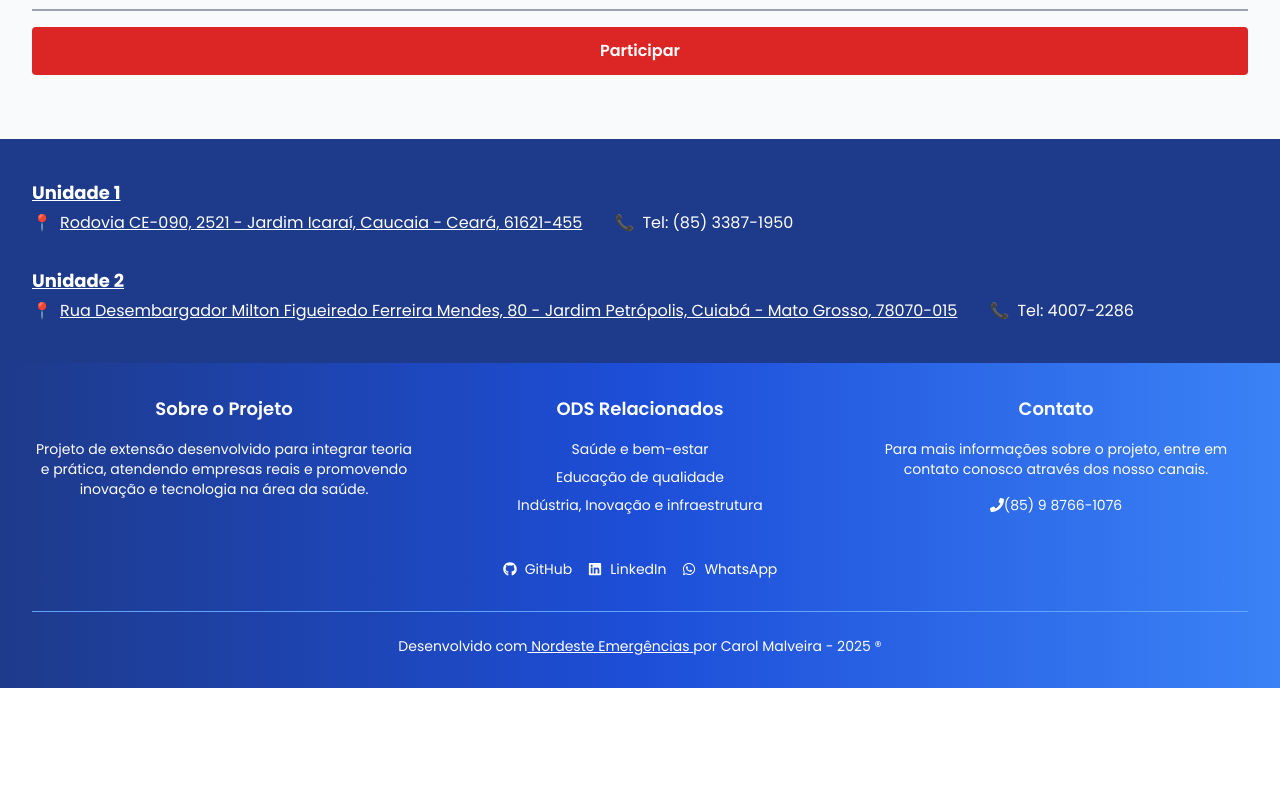
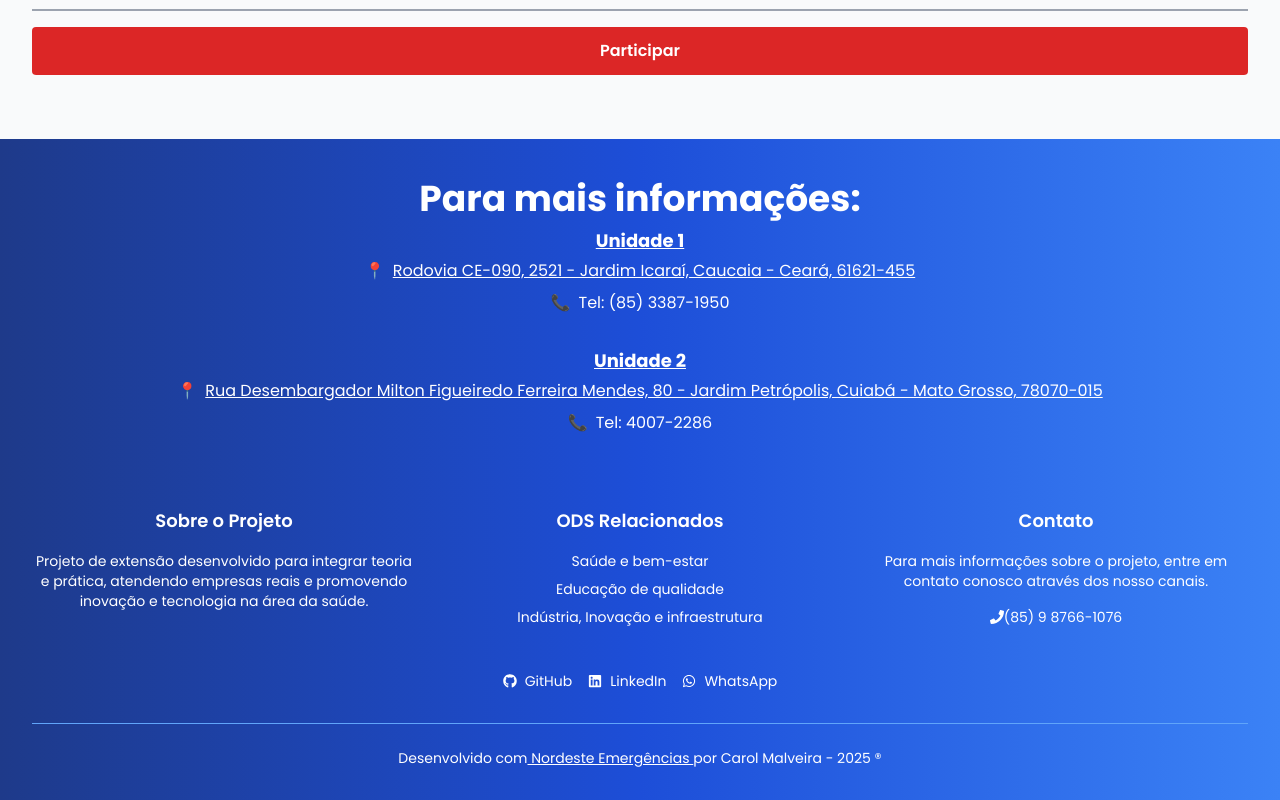
Before and after one commit to carolmalveiraa/primeiros_socorros-projectext, a React (Vite) app: page / in a window 1280 px wide. Shown: the part 3483-4283 px from the top of the page. Before the commit the page ends 4171 px from the top, so only its background shows below. Built offline with nearby package versions, Linux system fonts and the light colour scheme; no server answers.

Commit message:
Ajusta conteúdo e layout da CoursePage e HomePage: remove redundâncias e melhora a exibição das seções de contato.

```diff
--- a/src/pages/CoursePage.tsx
+++ b/src/pages/CoursePage.tsx
@@ -37,7 +37,7 @@ const CoursePage: React.FC = () => {
           <div className="bg-yellow-50 p-4 rounded-lg border-l-4 border-yellow-500">
             <h4 className="font-semibold text-yellow-700 mb-2">Situações comuns na base</h4>
             <ul className="list-disc pl-5 space-y-1">
-              <li>Quedas nas escadas do prédio (administração, diretoria, RH, etc.)</li>
+              <li>Quedas nas escadas do prédio (administração, diretoria, etc.)</li>
               <li>Cortes ou ferimentos no almoxarifado ou farmácia</li>
               <li>Mal súbito no setor financeiro, comercial ou refeitório</li>
               <li>Acidentes com veículos da frota</li>
@@ -206,7 +206,7 @@ const CoursePage: React.FC = () => {
           <div className="bg-green-50 p-4 rounded-lg border-l-4 border-green-500">
             <strong>Situações comuns na base:</strong>
             <ul className="list-disc pl-5 mt-2">
-              <li>Queda nas escadas do prédio (administração, diretoria, RH, etc).</li>
+              <li>Queda nas escadas do prédio (administração, diretoria, etc).</li>
               <li>Mal súbito no setor financeiro ou comercial.</li>
               <li>Colaborador da farmácia ou almoxarifado encontrado desacordado.</li>
               <li>Motorista da frota passando mal no estacionamento.</li>
--- a/src/pages/HomePage.tsx
+++ b/src/pages/HomePage.tsx
@@ -309,13 +309,15 @@ const HomePage: React.FC = () => {
       </section>
 
       {/* Contato Section */}
-      <section className="py-10 bg-blue-900 text-white">
+      {/* Contato Section */}
+      <section className="py-10 bg-gradient-to-r from-blue-900 via-blue-700 to-blue-500 text-white">
         <div className="container-custom max-w-2xl mx-auto">
+          <h2 className="text-4xl font-bold mb-2 text-center">Para mais informações:</h2>
           <div className="space-y-8">
-            <div>
+            <div className="text-center">
               <h3 className="text-lg font-bold mb-1 underline">Unidade 1</h3>
-              <div className="flex flex-col md:flex-row md:items-center gap-2">
-                <span className="flex items-center">
+              <div className="flex flex-col items-center gap-2">
+                <span className="flex items-center justify-center">
                   <span className="mr-2">📍</span>
                   <a
                     href="https://www.google.com/maps/search/?api=1&query=Rodovia+CE-090,+2521+-+Jardim+Icaraí,+Caucaia+-+Ceará,+61621-455"
@@ -326,16 +328,16 @@ const HomePage: React.FC = () => {
                     Rodovia CE-090, 2521 - Jardim Icaraí, Caucaia - Ceará, 61621-455
                   </a>
                 </span>
-                <span className="flex items-center ml-0 md:ml-6">
+                <span className="flex items-center justify-center">
                   <span className="mr-2">📞</span>
                   Tel: (85) 3387-1950
                 </span>
               </div>
             </div>
-            <div>
+            <div className="text-center">
               <h3 className="text-lg font-bold mb-1 underline">Unidade 2</h3>
-              <div className="flex flex-col md:flex-row md:items-center gap-2">
-                <span className="flex items-center">
+              <div className="flex flex-col items-center gap-2">
+                <span className="flex items-center justify-center">
                   <span className="mr-2">📍</span>
                   <a
                     href="https://www.google.com/maps/search/?api=1&query=Rua+Desembargador+Milton+Figueiredo+Ferreira+Mendes,+80+-+Jardim+Petrópolis,+Cuiabá+-+Mato+Grosso,+78070-015"
@@ -346,7 +348,7 @@ const HomePage: React.FC = () => {
                     Rua Desembargador Milton Figueiredo Ferreira Mendes, 80 - Jardim Petrópolis, Cuiabá - Mato Grosso, 78070-015
                   </a>
                 </span>
-                <span className="flex items-center ml-0 md:ml-6">
+                <span className="flex items-center justify-center">
                   <span className="mr-2">📞</span>
                   Tel: 4007-2286
                 </span>
```
